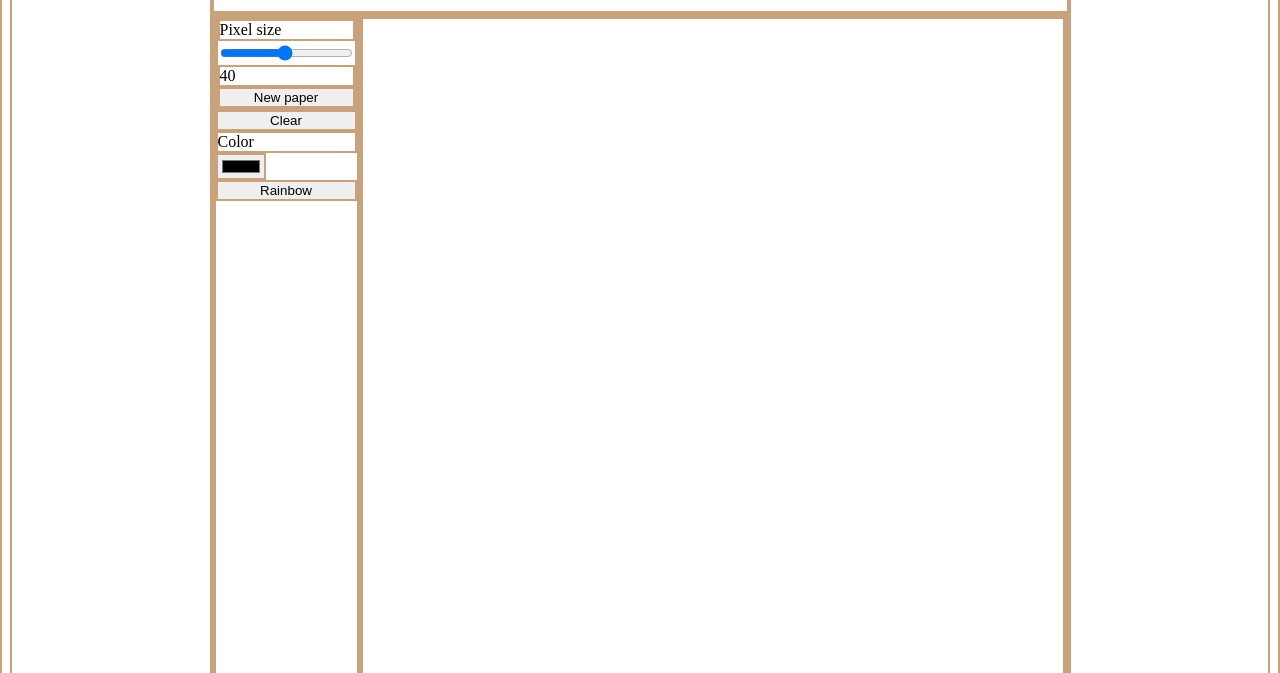
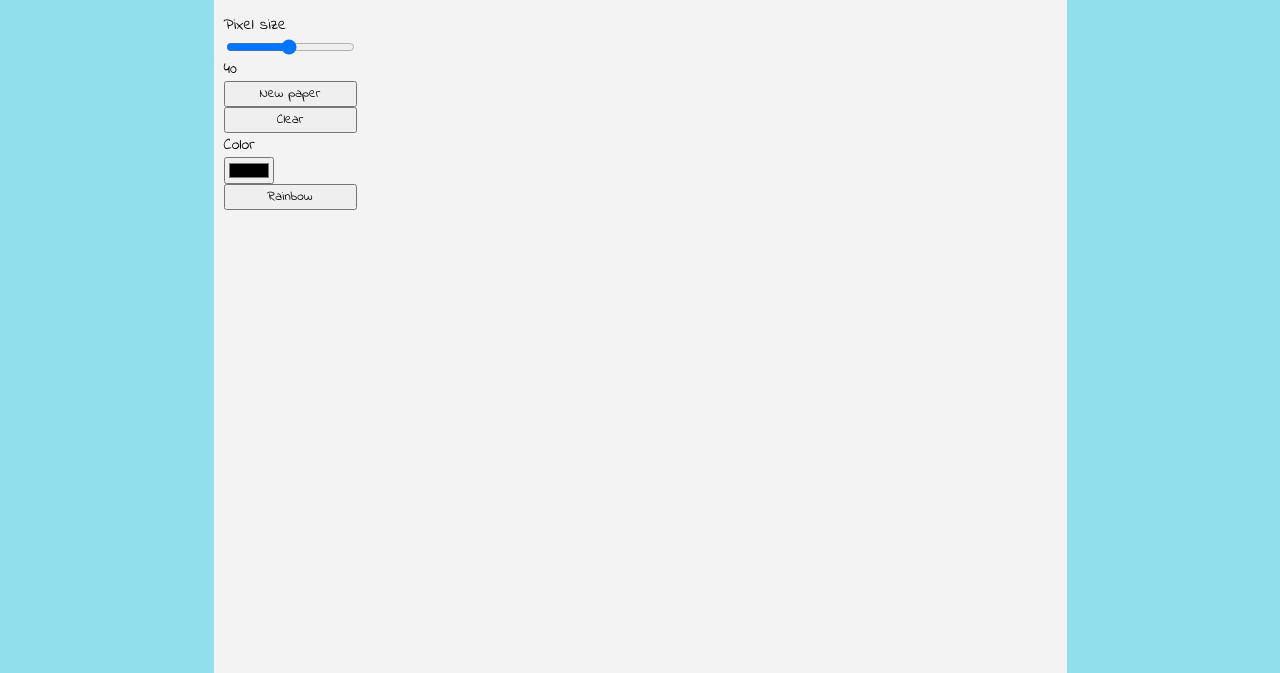
Before and after one commit to Harpica/etch-a-sketch, a plain HTML site: page index.html in a window 1280 px wide. Shown: the part 127-800 px from the top of the page. Drawn offline with Linux system fonts and the light colour scheme; a script that the page names is missing.

Commit message:
style: wave background + font

```diff
--- a/blocks/button.css
+++ b/blocks/button.css
@@ -0,0 +1,3 @@
+.button {
+  font-family: "IndieFlower", Arial, sans-serif;
+}
--- a/blocks/root.css
+++ b/blocks/root.css
@@ -1,8 +1,24 @@
-* {
+/* * {
   border: 2px solid rgb(202, 162, 121);
-}
+} */
 
 .root {
   display: flex;
   justify-content: center;
+  margin: 0;
+  background: radial-gradient(92.23px at 50% 127.5px, rgb(145, 222, 236) 99%, #0000 101%)
+  calc(50% - 100px) 0/200px 100%,
+radial-gradient(92.23px at 50% -77.5px, #0000 99%, rgb(145, 222, 236) 101%) 50% 50px/200px
+  100% repeat-x;
+
+  font-family: "IndieFlower", Arial, sans-serif;
+  -moz-osx-font-smoothing: grayscale;
+  -webkit-font-smoothing: antialiased;
+  -webkit-text-size-adjust: 100%;
+  -ms-text-size-adjust: 100%;
+  -moz-text-size-adjust: 100%;
+  text-rendering: optimizeLegibility;
 }
+
+/* wave */
+/* background-image: radial-gradient(ellipse 25% 10px at 0% 110%, white 15%, blue 15% 25%, white 25%, transparent 33%), radial-gradient(circle at 50% -10%,  white 15%,  blue 15% 25%, white 25%, transparent 33%), radial-gradient(ellipse at 100% 110%,  white 15%, blue 15% 25%, white 25%, transparent 33%); */
--- a/blocks/root__container.css
+++ b/blocks/root__container.css
@@ -0,0 +1,5 @@
+.root__container {
+  padding: 10px;
+  background-color: rgb(243, 243, 243);
+  height: 100vw;
+}
--- a/index.css
+++ b/index.css
@@ -1,3 +1,5 @@
+@import url(./vendor/fonts.css);
+
 @import url(./blocks/root.css);
 @import url(./blocks/root__container.css);
 @import url(./blocks/button.css);
--- /dev/null
+++ b/vendor/fonts.css
@@ -0,0 +1,5 @@
+@font-face {
+  font-family: "IndieFlower";
+  src: url(../vendor/fonts/IndieFlower-Regular.ttf) format("truetype");
+  font-weight: 400;
+}
```
Also changed, not shown: index.html (+1 -1 lines), vendor/fonts/IndieFlower-Regular.ttf (added).
